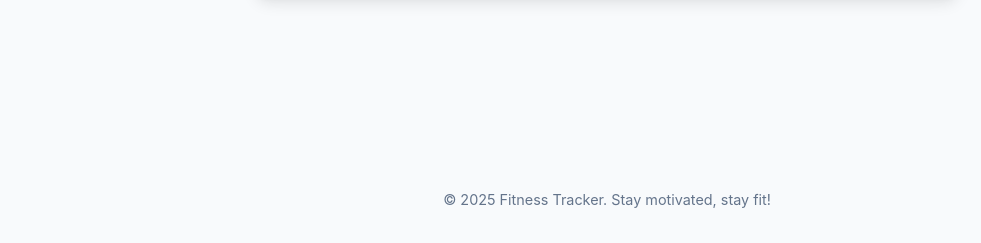
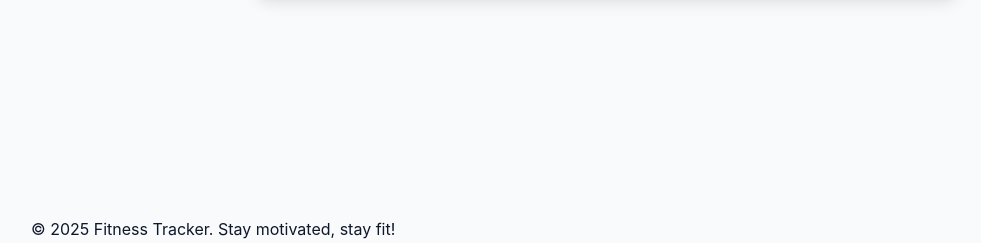
Before and after one commit to Sarthak200419/fitness-tracker, a Flask app: page /activity/ in a window 1280 px wide. Shown: the part 557-800 px from the top of the page, without its empty margins (33-1014 px from the left). Run offline with Flask 3, Linux system fonts and the light colour scheme; the visitor is signed in with stand-in values (Sample User, id 1); data that the repository does not hold is empty.

Commit message:
improved footer

```diff
--- a/frontend/static/css/style.css
+++ b/frontend/static/css/style.css
@@ -410,13 +410,7 @@ main {
     opacity: 1;
 }
 
-/* Footer */
-.footer {
-    padding: 2rem;
-    text-align: center;
-    color: var(--text-muted);
-    font-size: 0.9rem;
-}
+
 
 /* Animations */
 @keyframes fadeIn {
```
